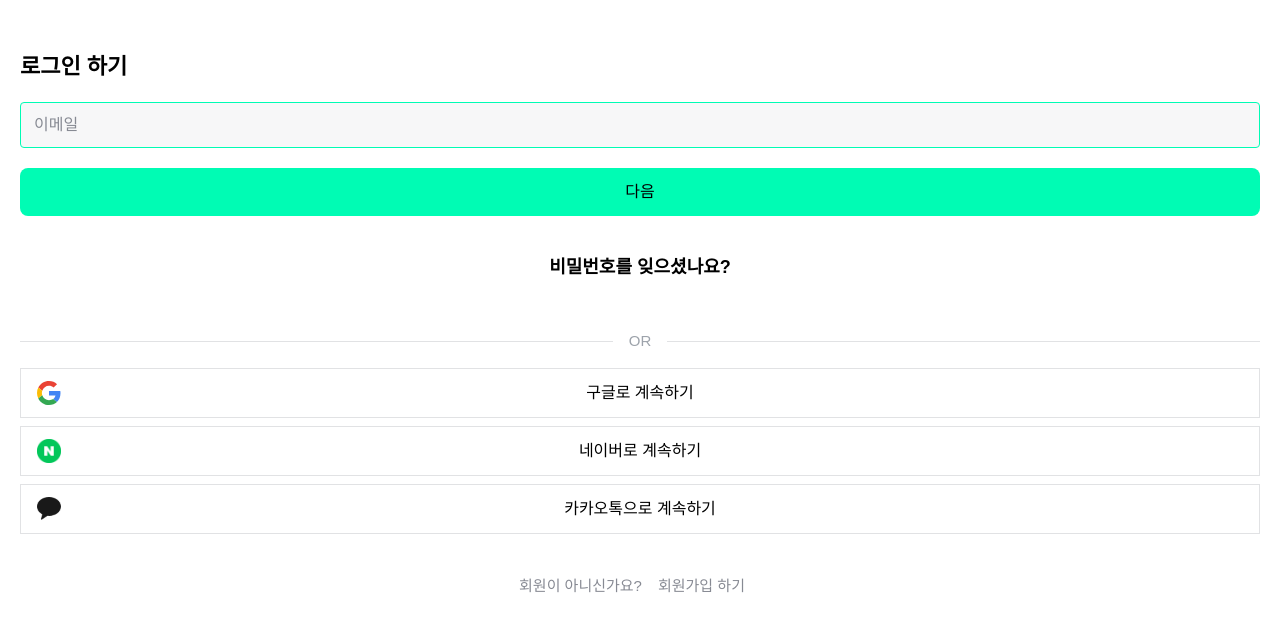
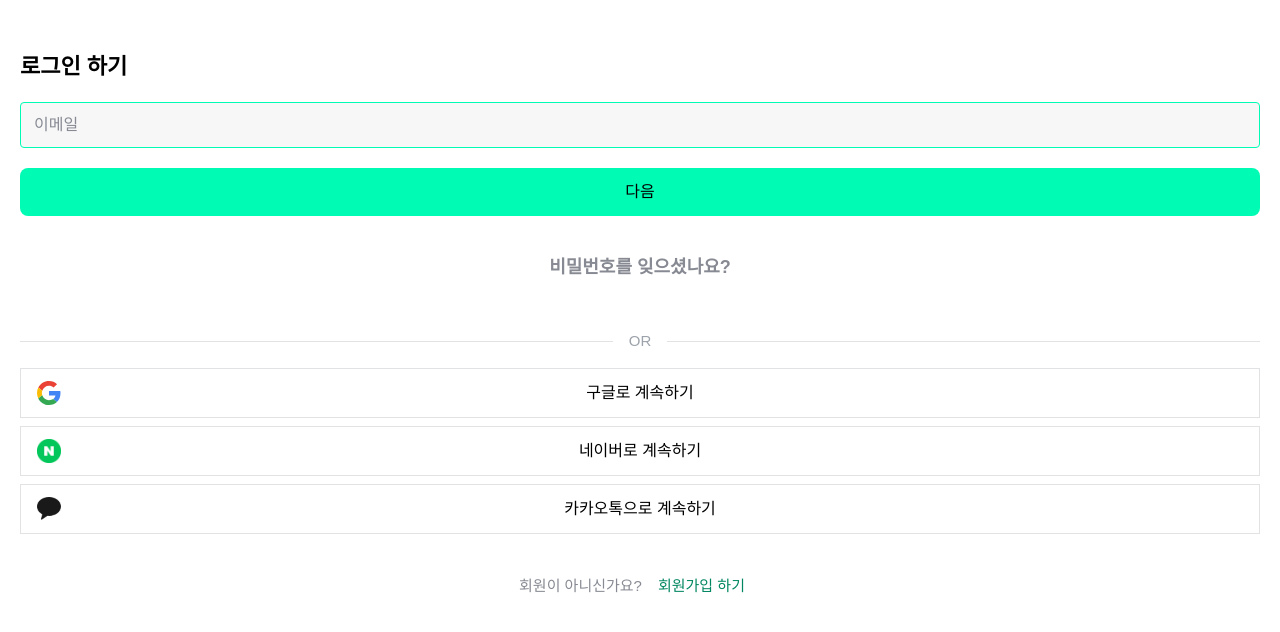
Before and after one commit to TEAM-LIAISON/groble-frontend, a Next.js app: page /auth/sign-in in a window 1280 px wide. Shown: the top 632 px of the page. Built offline with nearby package versions, Linux system fonts and the light colour scheme.

Commit message:
Fix SignIn page to use Link

```diff
--- a/app/auth/sign-in/page.tsx
+++ b/app/auth/sign-in/page.tsx
@@ -1,6 +1,6 @@
 "use client";
 
-import Button from "@/components/button";
+import Button, { buttonClassName } from "@/components/button";
 import TextField from "@/components/text-field";
 import Form from "next/form";
 import Image from "next/image";
@@ -54,9 +54,12 @@ export default function SignIn() {
         <Button size="small">
           {stage < Stage.PASSWORD ? "다음" : isPending ? "⏳" : "로그인"}
         </Button>
-        <Button group="text" type="tertiary">
+        <Link
+          className={buttonClassName({ group: "text", type: "tertiary" })}
+          href="/auth/password/reset"
+        >
           비밀번호를 잊으셨나요?
-        </Button>
+        </Link>
       </Form>
       <section className="flex flex-col gap-4">
         <div className="flex items-center justify-stretch gap-4">
@@ -93,9 +96,12 @@ export default function SignIn() {
       <section className="flex flex-col gap-5">
         <div className="text-center text-body-2-normal font-medium text-label-alternative">
           회원이 아니신가요?
-          <Button group="text" size="x-small">
+          <Link
+            className={buttonClassName({ group: "text", size: "x-small" })}
+            href="/auth/sign-up"
+          >
             회원가입 하기
-          </Button>
+          </Link>
         </div>
       </section>
     </div>
--- a/components/button.tsx
+++ b/components/button.tsx
@@ -1,26 +1,18 @@
 "use client";
 
-import { ComponentPropsWithRef, ReactNode } from "react";
+import { ComponentPropsWithRef } from "react";
 import { twJoin, twMerge } from "tailwind-merge";
 
-export default function Button({
-  tagName = "button",
+export function buttonClassName({
   group = "solid",
   type = "primary",
   size = "large",
-  children,
-  buttonProps,
-  anchorProps,
 }: {
-  tagName?: "button" | "a";
   group?: "solid" | "outlined" | "text";
   type?: "primary" | "primary-dark" | "secondary" | "tertiary";
   size?: "large" | "medium" | "small" | "x-small";
-  children: ReactNode;
-  buttonProps?: ComponentPropsWithRef<"button">;
-  anchorProps?: ComponentPropsWithRef<"a">;
 }) {
-  const className = twJoin(
+  return twJoin(
     "inline-flex cursor-pointer items-center justify-center gap-[4px] rounded-8",
 
     group == "solid" &&
@@ -49,25 +41,27 @@ export default function Button({
     size == "small" && "px-[16px] py-[12px] text-body-1-normal font-medium",
     size == "x-small" && "px-[16px] py-[9px] text-body-2-normal font-medium",
   );
+}
 
+export default function Button({
+  buttonType,
+  group,
+  type,
+  size,
+  className,
+  children,
+  ...props
+}: {
+  buttonType?: "button" | "submit" | "reset";
+} & Parameters<typeof buttonClassName>[0] &
+  Omit<ComponentPropsWithRef<"button">, "type">) {
   return (
-    <>
-      {tagName == "button" && (
-        <button
-          {...buttonProps}
-          className={twMerge(className, buttonProps?.className)}
-        >
-          {children}
-        </button>
-      )}
-      {tagName == "a" && (
-        <a
-          {...anchorProps}
-          className={twMerge(className, anchorProps?.className)}
-        >
-          {children}
-        </a>
-      )}
-    </>
+    <button
+      type={buttonType}
+      className={twMerge(buttonClassName({ group, type, size }), className)}
+      {...props}
+    >
+      {children}
+    </button>
   );
 }
```
